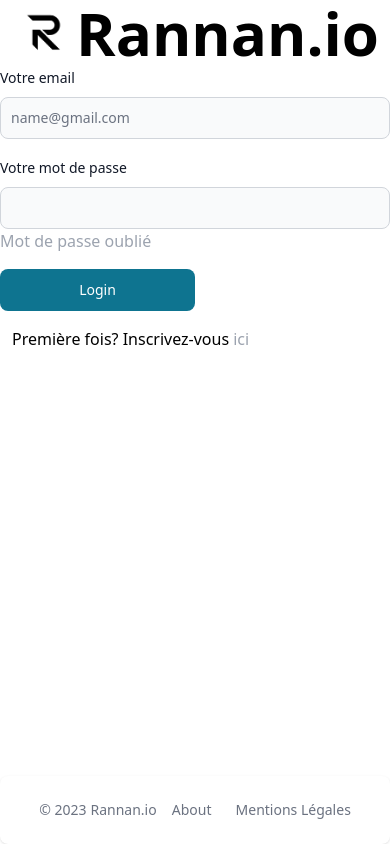
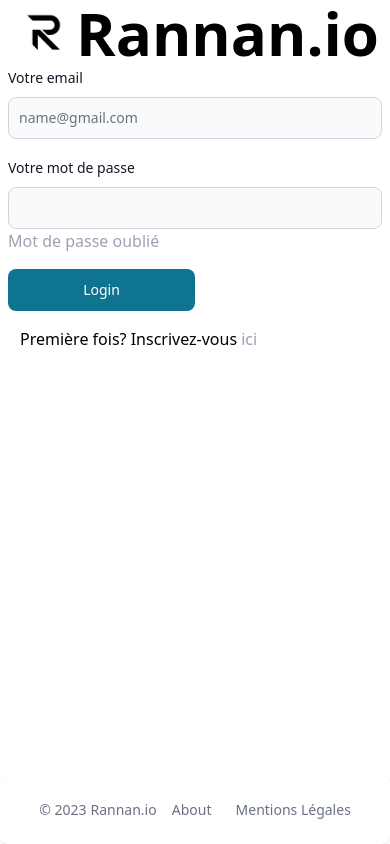
Before and after one commit to Tonyac-create/Rannan_Front, a React (Vite) app: page / in a window 390 px wide. Built offline with nearby package versions, Linux system fonts and the light colour scheme.

Commit message:
MAJ Login mobile

```diff
--- a/src/pages/Login/Login.tsx
+++ b/src/pages/Login/Login.tsx
@@ -27,7 +27,7 @@
         login ? (
 
           <Layout>
-            <form className="flex max-w-md flex-col gap-4 mb-5 mx-auto">
+            <form className="flex mx-2 max-w-md flex-col gap-4 mb-5 md:mx-auto">
               <div>
                 <div className="mb-2 block">
                   <Label
```
